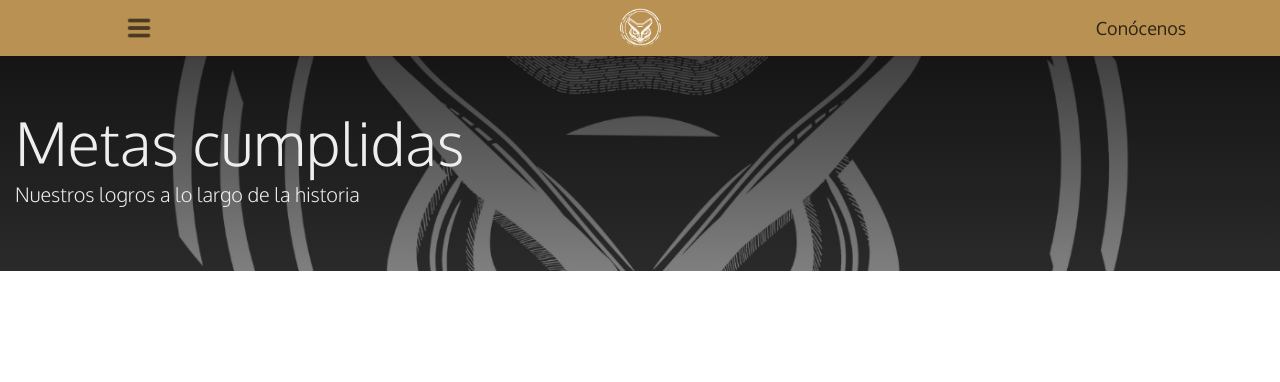
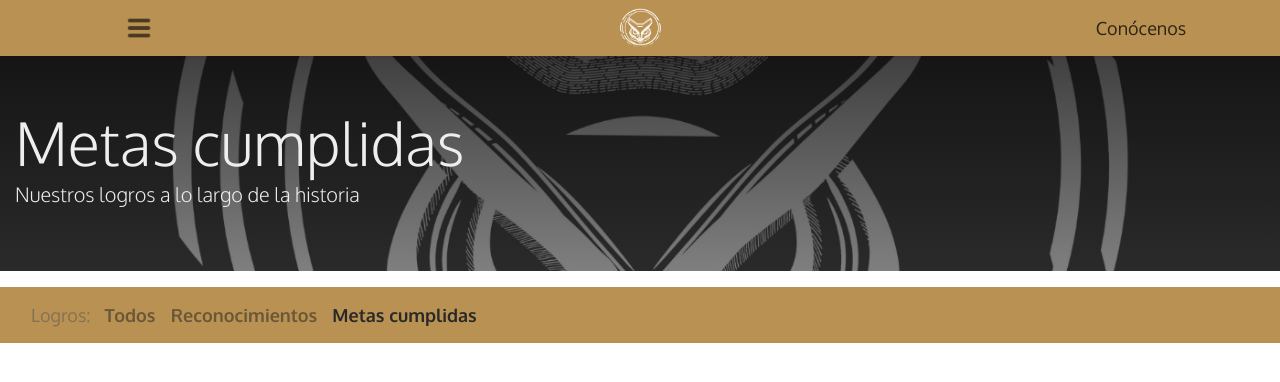
Before and after one commit to saulkurosaki/IZTAC-MUSIC-COMPANY, a Next.js app: page /blog/metas-cumplidas in a window 1280 px wide. Shown: the top 382 px of the page. Built offline with nearby package versions, Linux system fonts and the light colour scheme.

Commit message:
feat(AchievementsPage): implement the Navbar component within the page

```diff
--- a/app/(root)/blog/metas-cumplidas/page.tsx
+++ b/app/(root)/blog/metas-cumplidas/page.tsx
@@ -1,9 +1,12 @@
+import Navbar from "@/components/blog/Navbar";
 import Header from "@/components/blog/achievements/Header";
 
 const AchievementsPage = () => {
   return (
     <div className="relative bg-[#fff] w-full h-full max-md:pt-14 md:pt-[70px] xl:pt-14 lg:pt-14">
       <Header />
+
+      <Navbar category="achievements" />
     </div>
   );
 };
```
